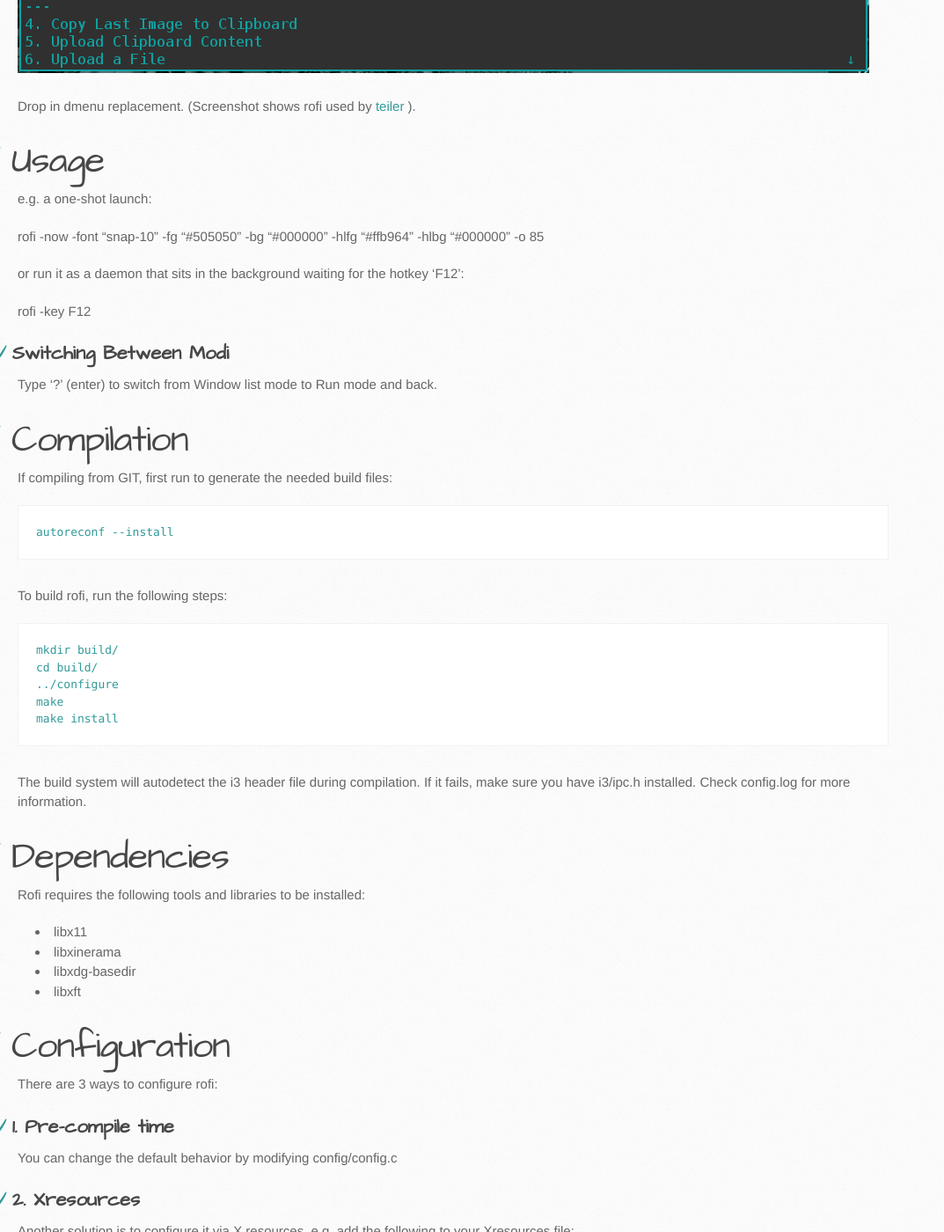
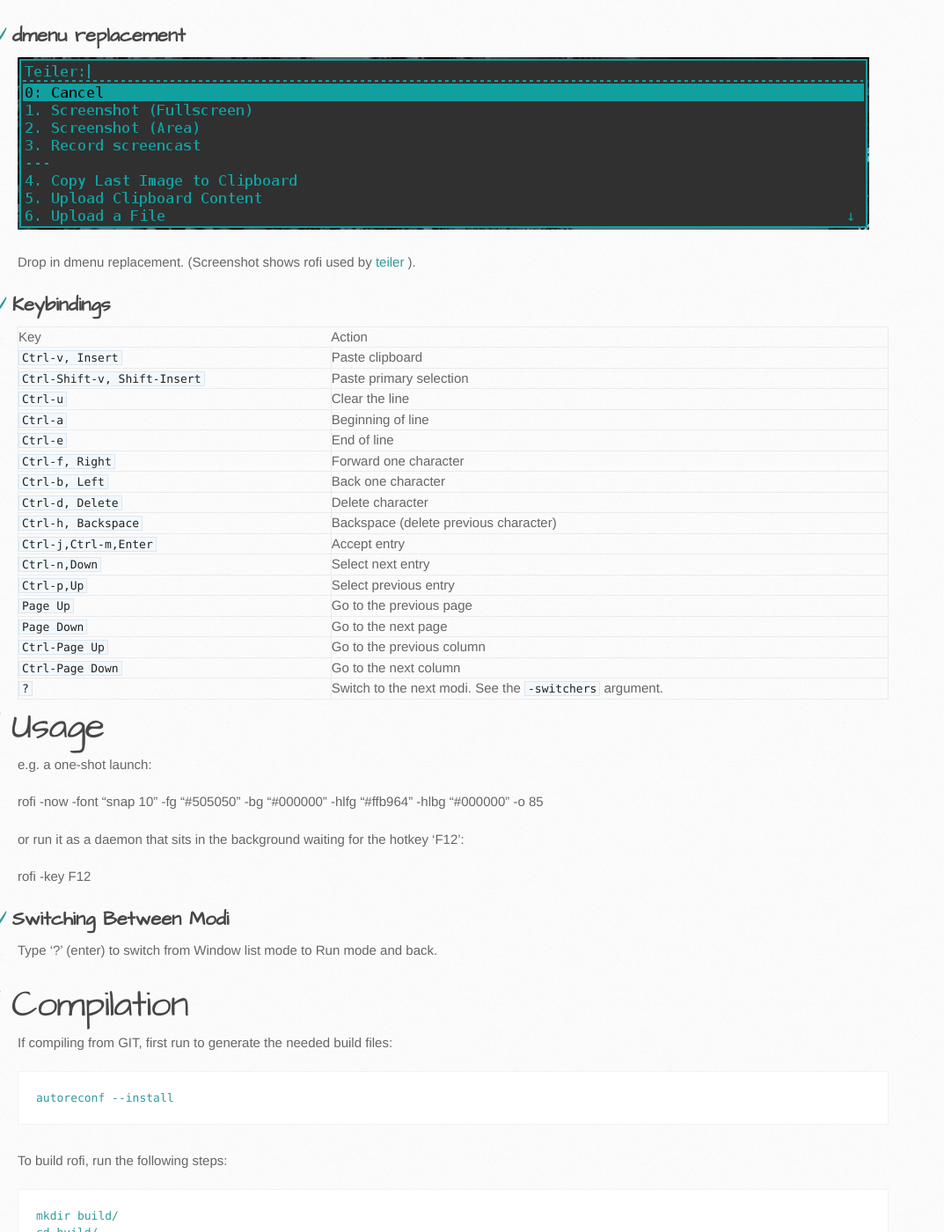
Before and after one commit to davatorium/rofi, a Jekyll site: the page built from index.md, in a window 1280 px wide and 1400 px high, scrolled down 2042 px. Shown: the whole window at 88% size, without its empty margins (0-1073 px from the left). Built offline with Jekyll 4.4.1, drawn with Linux system fonts in a browser that asks for light colours; some of the changed text lies outside the part shown.

Commit message:
Update website features and keybindings

```diff
--- a/index.md
+++ b/index.md
@@ -11,19 +11,25 @@ Pringle](http://github.com/seanpringle/simpleswitcher). All credit for this grea
 Rofi developed extra features, like a run-dialog, ssh-launcher and can act as a drop-in dmenu
 replacement, making it a very versatile tool.
 
-Using Rofi is a lot like dmenu, but extended for an improved work flow. You can:
+Using Rofi is a lot like dmenu, but extended for an improved work flow.
+It main features are:
 
-* Type to filter windows.
-* Tokenized filter. Type any word in any order to filter.
-* Arrows or ctrl-hjkl to highlight selections.
-* Return to select.
-* Tab completion.
-* UTF-8 support.
-
-For the run and ssh modi:
-
+* Full keyboard navigation.
+* Type to filter
+    - Tokenized: Type any word in any order to filter.
+    - Case insensitive
+* UTF-8 enabled.
+    - UTF-8 aware string collating.
+* Pango font rendering.
+* RTL language support.
+* Window Switcher.
+    - I3 support.
+* Run dialog.
+* SSH launcher.
 * History based ordering last 25 choices are ordered on top based on use. (optional)
 * Levenshtein distance ordering of matches. (optional)
+* Drop in dmenu replacement.
+* Can be easily extended using scripts.
 
 The 4 Main functions of rofi are:
 
@@ -67,12 +73,33 @@ Quickly ssh into remote machines
 Drop in dmenu replacement. (Screenshot shows rofi used by
 [teiler](https://github.com/carnager/teiler) ).
 
+## Keybindings
+
+| Key                        | Action                                                             |
+|:---------------------------|:-------------------------------------------------------------------|
+|`Ctrl-v, Insert`            | Paste clipboard                                                    |
+|`Ctrl-Shift-v, Shift-Insert`| Paste primary selection                                            |
+|`Ctrl-u`                    | Clear the line                                                     |
+|`Ctrl-a`                    | Beginning of line                                                  |
+|`Ctrl-e`                    | End of line                                                        |
+|`Ctrl-f, Right`             | Forward one character                                              |
+|`Ctrl-b, Left`              | Back one character                                                 |
+|`Ctrl-d, Delete`            | Delete character                                                   |
+|`Ctrl-h, Backspace`         | Backspace (delete previous character)                              |
+|`Ctrl-j,Ctrl-m,Enter`       | Accept entry                                                       |
+|`Ctrl-n,Down`               | Select next entry                                                  |
+|`Ctrl-p,Up`                 | Select previous entry                                              |
+|`Page Up`                   | Go to the previous page                                            |
+|`Page Down`                 | Go to the next page                                                |
+|`Ctrl-Page Up`              | Go to the previous column                                          |
+|`Ctrl-Page Down`            | Go to the next column                                              |
+|`?`                         | Switch to the next modi. See the `-switchers` argument.            |
 
 # Usage
 
 e.g. a one-shot launch:
 
-  rofi -now -font "snap-10" -fg "#505050" -bg "#000000" -hlfg "#ffb964" -hlbg "#000000" -o 85
+  rofi -now -font "snap 10" -fg "#505050" -bg "#000000" -hlfg "#ffb964" -hlbg "#000000" -o 85
 
 or run it as a daemon that sits in the background waiting for the hotkey 'F12':
 
@@ -98,6 +125,10 @@ To build rofi, run the following steps:
 
 The build system will autodetect the i3 header file during compilation. If it fails, make sure you
 have i3/ipc.h installed. Check config.log for more information.
+
+# Keybindings
+
+
 
 # Dependencies
 
```
